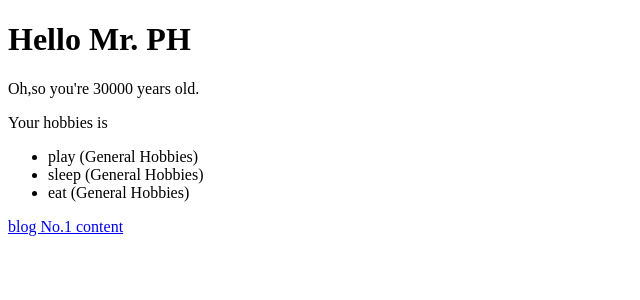
After one commit to Dormiveglia-1028/knight, a Spring Boot app: page /thymeleaf/test2 in a window 1280 px wide. The commit adds this page. Shown: the top 300 px of the page, without its empty margins (0-640 px from the left). Run offline with Spring Boot 4, Linux system fonts and the light colour scheme.

```diff
--- a/src/main/java/me/scpark/controller/ExampleController.java
+++ b/src/main/java/me/scpark/controller/ExampleController.java
@@ -6,6 +6,7 @@ import org.springframework.stereotype.Controller;
 import org.springframework.ui.Model;
 import org.springframework.web.bind.annotation.GetMapping;
 
+import java.util.ArrayList;
 import java.util.List;
 
 @Controller
@@ -15,9 +16,34 @@ public class ExampleController {
         Person person = new Person();
         person.setName("PH");
         person.setAge(30000);
-        person.setHobbies(List.of("game","sleep","eat"));
+        person.setHobbies(List.of("play","sleep","eat"));
         model.addAttribute("student", person);
         return "example";
+    }
+
+    @GetMapping("/thymeleaf/test")
+    public String test(Model model) {
+        model.addAttribute("name","PH");
+        model.addAttribute("age",30000);
+        List<String> hobbies = new ArrayList<>();
+        hobbies.add("play");
+        hobbies.add("sleep");
+        hobbies.add("eat");
+        model.addAttribute("hobbies",hobbies);
+        return "test";
+    }
+    @GetMapping("/thymeleaf/test2")
+    public String test2(Model model) {
+        Person person = new Person();
+        person.setName("PH");
+        person.setAge(30000);
+        List<String> hobbies = new ArrayList<>();
+        hobbies.add("play");
+        hobbies.add("sleep");
+        hobbies.add("eat");
+        person.setHobbies(hobbies);
+        model.addAttribute("student",person);
+        return "test2";
     }
 }
 @Getter
--- a/src/main/resources/templates/example.html
+++ b/src/main/resources/templates/example.html
@@ -15,10 +15,7 @@
          <p th:text="${student.age}">99</p>
          <p>대구</p>
          <ul>
-             <li th:each="hobby, status : ${student.hobbies}">
-                 <span th:text="${hobby}">운동</span>
-                 <span th:if="${status.first}">(대표취미)</span>
-             </li>
+             <li th:each="hobby : ${student.hobbies}" th:text="${hobby}"></li>
          </ul>
      </div>
 </body>
--- /dev/null
+++ b/src/main/resources/templates/test2.html
@@ -0,0 +1,25 @@
+<!doctype html>
+<html lang="en">
+<head>
+    <meta charset="UTF-8">
+    <meta name="viewport"
+          content="width=device-width, user-scalable=no, initial-scale=1.0, maximum-scale=1.0, minimum-scale=1.0">
+    <meta http-equiv="X-UA-Compatible" content="ie=edge">
+    <title>Document</title>
+</head>
+<body>
+      <h1>Hello Mr. <span th:text="${student.name}"></span></h1>
+      <p>Oh,so you're <span th:text="${student.age}"></span> years old.</p>
+      <div>Your hobbies is</div>
+      <ul>
+          <li th:each="hobby : ${student.hobbies}">
+              <span th:text="${hobby}"></span>
+              <span th:if="${hobby == 'Exercise'}">(Representative Hobbies)</span>
+              <span th:unless="${hobby == 'Exercise'}">(General Hobbies)</span>
+          </li>
+      </ul>
+</div>
+<a href="/api/articles/1">blog No.1 content</a>
+
+</body>
+</html>
```
Also changed, not shown: src/main/resources/templates/test.html (added, +22 -0 lines).
